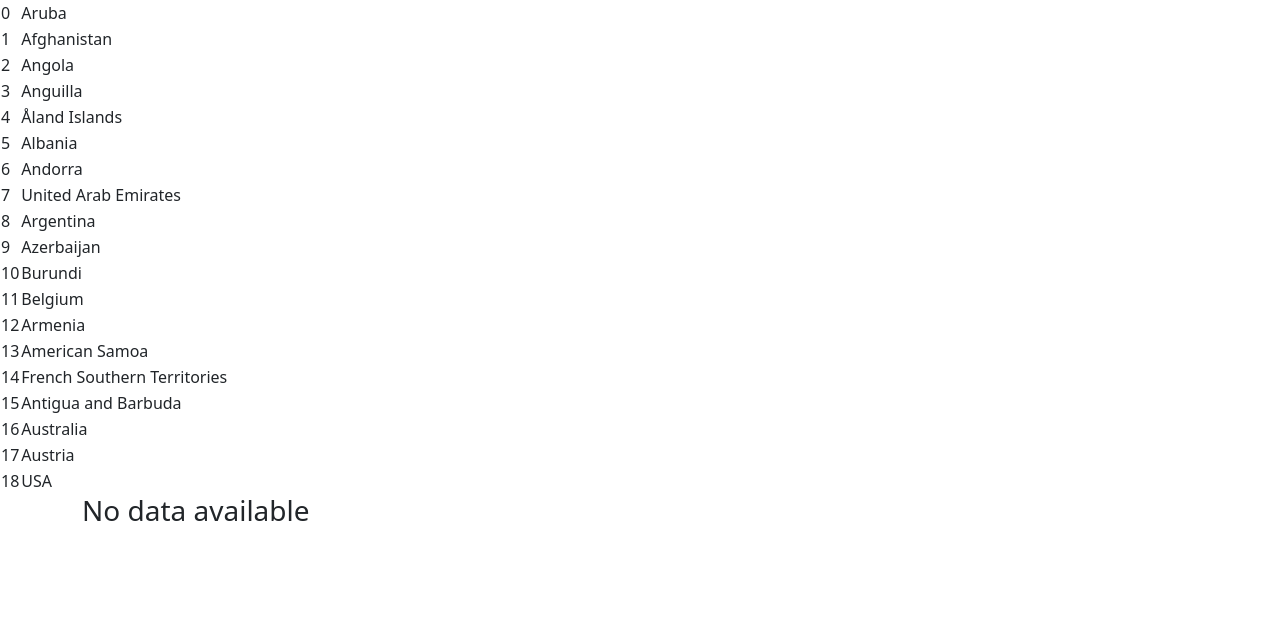
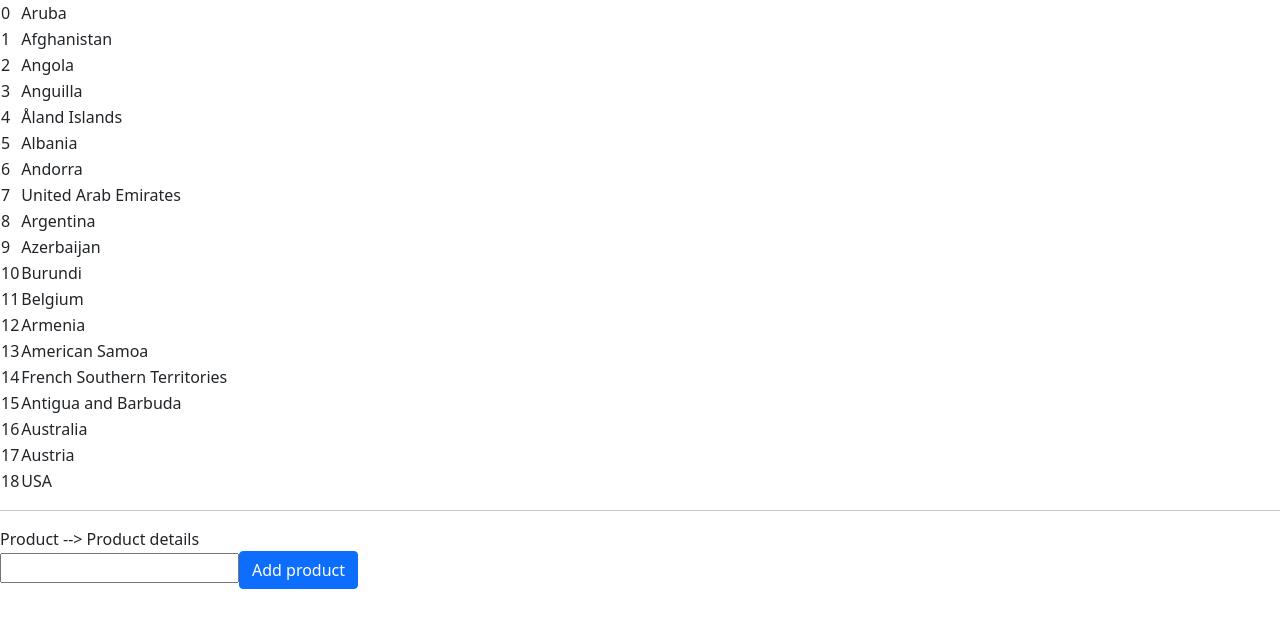
Before and after one commit to Satishchilkaka/ang-core, an Angular app: page / in a window 1280 px wide. Shown: the top 628 px of the page. Built offline with nearby package versions, Linux system fonts and the light colour scheme.

Commit message:
Add input output directives

```diff
--- a/package.json
+++ b/package.json
@@ -18,6 +18,7 @@
     "@angular/platform-browser": "~12.2.0",
     "@angular/platform-browser-dynamic": "~12.2.0",
     "@angular/router": "~12.2.0",
+    "bootstrap": "^5.1.3",
     "rxjs": "~6.6.0",
     "tslib": "^2.3.0",
     "zone.js": "~0.11.4"
--- a/src/app/app.component.html
+++ b/src/app/app.component.html
@@ -1,3 +1,5 @@
 <app-for-dir></app-for-dir>
-<app-if-dir></app-if-dir>
+<!-- <app-if-dir></app-if-dir> -->
+<hr />
+<app-product></app-product>
 <router-outlet></router-outlet>
--- a/src/app/app.module.ts
+++ b/src/app/app.module.ts
@@ -5,12 +5,16 @@ import { AppRoutingModule } from './app-routing.module';
 import { AppComponent } from './app.component';
 import { ForDirComponent } from './for-dir/for-dir.component';
 import { IfDirComponent } from './if-dir/if-dir.component';
+import { ProductComponent } from './product/product.component';
+import { ProductDetailsComponent } from './product/product-details/product-details.component';
 
 @NgModule({
   declarations: [
     AppComponent,
     ForDirComponent,
-    IfDirComponent
+    IfDirComponent,
+    ProductComponent,
+    ProductDetailsComponent
   ],
   imports: [
     BrowserModule,
--- a/src/app/if-dir/if-dir.component.html
+++ b/src/app/if-dir/if-dir.component.html
@@ -1,13 +1,13 @@
 <div class="container">
-  <div class="items" *ngIf="data.length > 19; else noCountries">
-    <table>
-      <tr *ngFor="let countries of data">
+  <div class="items" *ngIf="data.length > 1; else noCountries">
+    <ul>
+      <li class="items-details" *ngFor="let countries of data">
         <td>{{ countries.name }}</td>
-      </tr>
-    </table>
+      </li>
+    </ul>
   </div>
 </div>
 
 <ng-template #noCountries>
-  <h3>No data available</h3>
+  <h3>No countries available</h3>
 </ng-template>
--- /dev/null
+++ b/src/app/product/product-details/product-details.component.css
@@ -0,0 +1,6 @@
+.table {
+  color: blue;
+  border: red;
+  padding: 10;
+  font-size: large;
+}
--- /dev/null
+++ b/src/app/product/product-details/product-details.component.html
@@ -0,0 +1,12 @@
+<table>
+  <tr>
+    {{
+      product
+    }}
+  </tr>
+</table>
+
+<!-- @output -->
+
+<input type="text" class="product-name" />
+<button class="btn btn-primary">Add product</button>
--- /dev/null
+++ b/src/app/product/product-details/product-details.component.ts
@@ -0,0 +1,26 @@
+import { Component, OnInit, Input, Output, EventEmitter } from '@angular/core';
+
+
+@Component({
+  selector: 'app-product-details',
+  templateUrl: './product-details.component.html',
+  styleUrls: ['./product-details.component.css']
+})
+export class ProductDetailsComponent implements OnInit {
+
+  constructor() { }
+  @Input() product = '';
+
+  @Output() newProducts = new EventEmitter();
+  newProduct = [];
+  productName: string = '';
+  addNewProduct(value: string) {
+    this.newProducts.emit({
+      newProductName: this.productName
+    })
+  }
+
+  ngOnInit(): void {
+  }
+
+}
--- /dev/null
+++ b/src/app/product/product.component.html
@@ -0,0 +1 @@
+<app-product-details [product]="productName"></app-product-details>
--- /dev/null
+++ b/src/app/product/product.component.ts
@@ -0,0 +1,20 @@
+import { Component, OnInit } from '@angular/core';
+
+@Component({
+  selector: 'app-product',
+  templateUrl: './product.component.html',
+  styleUrls: ['./product.component.css']
+})
+export class ProductComponent implements OnInit {
+
+  constructor() { }
+  productName: string = "Product --> Product details";
+
+  products = ['Test name'];
+  addProduct(newProduct: string) {
+    ;
+  }
+  ngOnInit(): void {
+  }
+
+}
```
Also changed, not shown: src/app/product/product.component.css (added), 2 other files (tests, documents, lock files or other folders).
